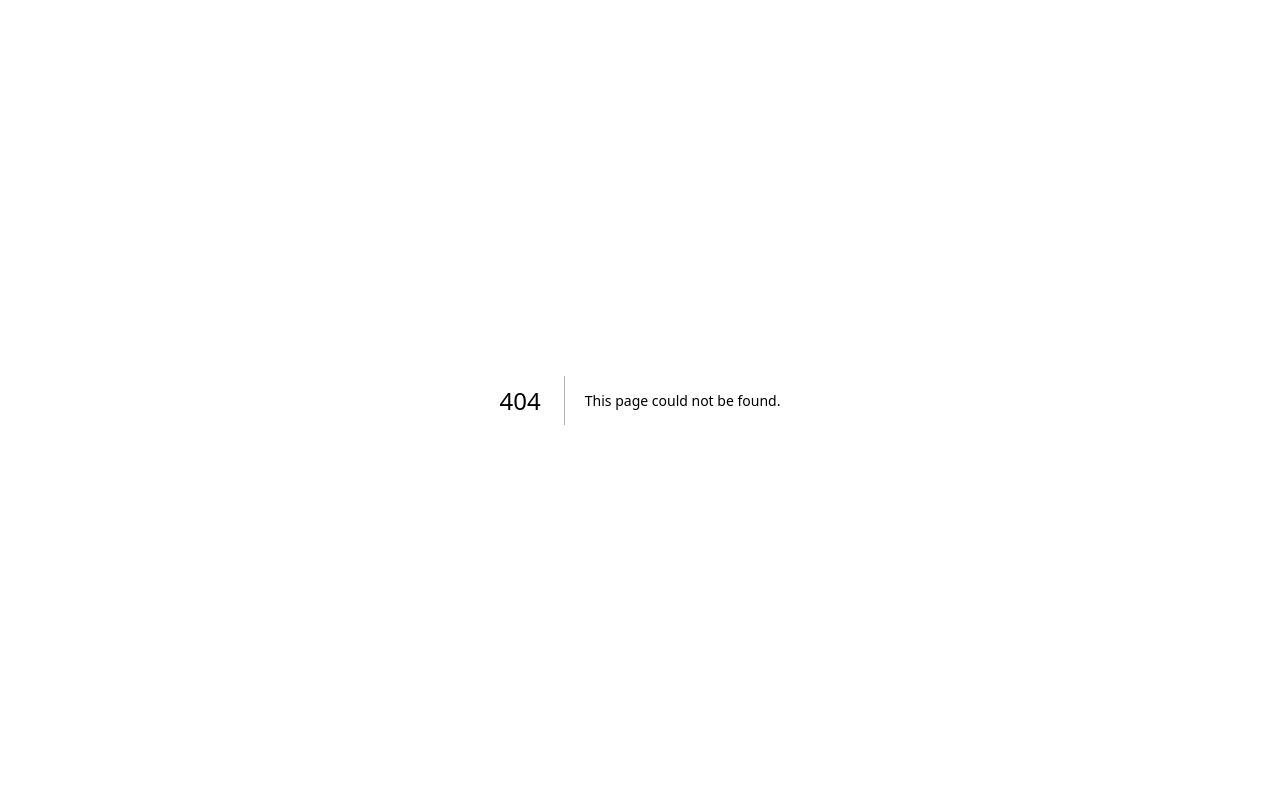
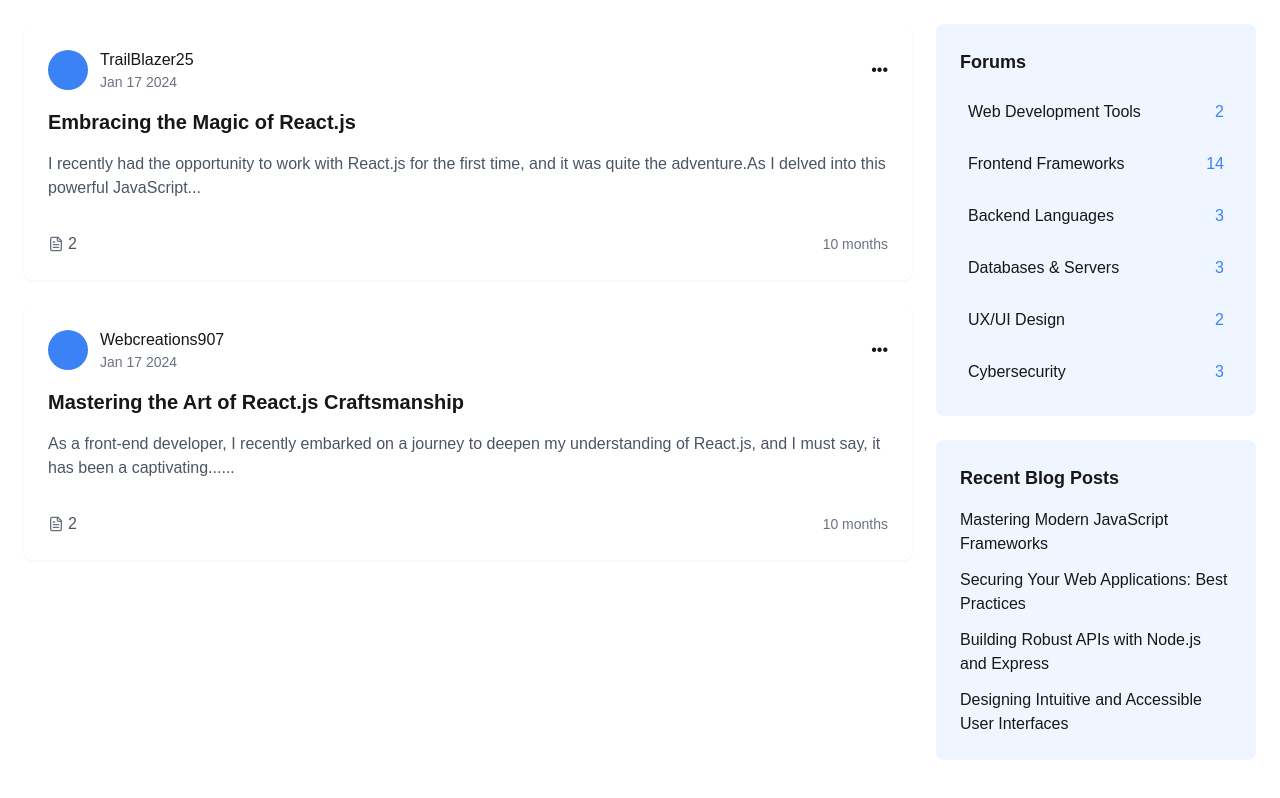
Before and after one commit to Code102SoftwareProject/skill-swap-hub, a Next.js app: page /forum in a window 1280 px wide. Before the commit this address had no page. Built offline with nearby package versions, Linux system fonts and the light colour scheme.

Commit message:
add ForumPage component and enhance SearchPopup with navigation functionality

```diff
--- /dev/null
+++ b/src/app/forum/page.tsx
@@ -0,0 +1,106 @@
+'use client';
+import React from 'react';
+import { FileText, MessageSquare, TrendingUp } from 'lucide-react';
+import Link from 'next/link';
+
+const ForumPage = () => {
+  const categories = [
+    { id: 1, name: 'Web Development Tools', count: 2 },
+    { id: 2, name: 'Frontend Frameworks', count: 14 },
+    { id: 3, name: 'Backend Languages', count: 3 },
+    { id: 4, name: 'Databases & Servers', count: 3 },
+    { id: 5, name: 'UX/UI Design', count: 2 },
+    { id: 6, name: 'Cybersecurity', count: 3 }
+  ];
+
+  const recentPosts = [
+    {
+      id: 1,
+      title: 'Embracing the Magic of React.js',
+      author: 'TrailBlazer25',
+      date: 'Jan 17 2024',
+      content: 'I recently had the opportunity to work with React.js for the first time, and it was quite the adventure.As I delved into this powerful JavaScript...',
+      likes: 2,
+      timeAgo: '10 months'
+    },
+    {
+      id: 2,
+      title: 'Mastering the Art of React.js Craftsmanship',
+      author: 'Webcreations907',
+      date: 'Jan 17 2024',
+      content: 'As a front-end developer, I recently embarked on a journey to deepen my understanding of React.js, and I must say, it has been a captivating......',
+      likes: 2,
+      timeAgo: '10 months'
+    }
+  ];
+
+  return (
+    <div className="max-w-7xl mx-auto p-6 flex gap-6">
+      <div className="flex-1 space-y-6">
+        {recentPosts.map(post => (
+          <div key={post.id} className="bg-white rounded-lg shadow-sm p-6 space-y-4">
+            <div className="flex items-center gap-3">
+              <div className="w-10 h-10 bg-blue-500 rounded-full" />
+              <div>
+                <div className="font-medium">{post.author}</div>
+                <div className="text-sm text-gray-500">{post.date}</div>
+              </div>
+              <button className="ml-auto">•••</button>
+            </div>
+
+            <h2 className="text-xl font-semibold">{post.title}</h2>
+            <p className="text-gray-600">{post.content}</p>
+
+            <div className="flex items-center justify-between pt-4">
+              <div className="flex items-center gap-4">
+                <div className="flex items-center gap-1">
+                  <FileText className="w-4 h-4 text-gray-500" />
+                  <span className="text-gray-600">{post.likes}</span>
+                </div>
+              </div>
+              <span className="text-sm text-gray-500">{post.timeAgo}</span>
+            </div>
+          </div>
+        ))}
+      </div>
+
+      <div className="w-80 space-y-6">
+        <div className="bg-blue-50 rounded-lg p-6">
+          <h2 className="text-lg font-semibold mb-4">Forums</h2>
+          <div className="space-y-3">
+            {categories.map(category => (
+              <Link
+                href={`/forum/${category.id}`}
+                key={category.id}
+                className="flex items-center justify-between p-2 hover:bg-blue-100 rounded transition-colors"
+              >
+                <span>{category.name}</span>
+                <span className="text-blue-500">{category.count}</span>
+              </Link>
+            ))}
+          </div>
+        </div>
+
+        <div className="bg-blue-50 rounded-lg p-6">
+          <h2 className="text-lg font-semibold mb-4">Recent Blog Posts</h2>
+          <div className="space-y-3">
+            <Link href="#" className="block hover:text-blue-500">
+              Mastering Modern JavaScript Frameworks
+            </Link>
+            <Link href="#" className="block hover:text-blue-500">
+              Securing Your Web Applications: Best Practices
+            </Link>
+            <Link href="#" className="block hover:text-blue-500">
+              Building Robust APIs with Node.js and Express
+            </Link>
+            <Link href="#" className="block hover:text-blue-500">
+              Designing Intuitive and Accessible User Interfaces
+            </Link>
+          </div>
+        </div>
+      </div>
+    </div>
+  );
+};
+
+export default ForumPage;
--- a/src/components/SerarchPopup.tsx
+++ b/src/components/SerarchPopup.tsx
@@ -5,6 +5,7 @@ import Image from 'next/image';
 import { motion, AnimatePresence } from 'framer-motion';
 import { useDebounce } from 'use-debounce';
 import DOMPurify from 'dompurify';
+import { useRouter } from 'next/navigation'; // Changed to next/navigation for App Router
 
 interface SearchResult {
   id: string;
@@ -15,6 +16,7 @@ interface SearchResult {
   lastActive: string;
   image: string;
   score: number;
+ // slug: string;
 }
 
 interface SearchPopupProps {
@@ -23,6 +25,7 @@ interface SearchPopupProps {
 }
 
 const SearchPopup: React.FC<SearchPopupProps> = ({ isOpen, onClose }) => {
+  const router = useRouter();
   const [searchTerm, setSearchTerm] = useState('');
   const [debouncedSearch] = useDebounce(searchTerm, 300);
   const [results, setResults] = useState<SearchResult[]>([]);
@@ -88,6 +91,13 @@ const SearchPopup: React.FC<SearchPopupProps> = ({ isOpen, onClose }) => {
     }
   };
 
+  const handleResultClick = (result: SearchResult) => {
+    handleClose();
+
+    router.push(`/forum`);
+    //router.push(`/forum/${result.slug}`);
+  };
+
   return (
     <AnimatePresence>
       {isOpen && (
@@ -107,7 +117,6 @@ const SearchPopup: React.FC<SearchPopupProps> = ({ isOpen, onClose }) => {
             onClick={e => e.stopPropagation()}
           >
             <div className="p-4 relative">
-              {/* Close button in top-right corner */}
               <button
                 onClick={handleClose}
                 className="absolute right-4 top-4 hover:bg-gray-100 p-2 rounded-full transition-colors duration-200"
@@ -126,7 +135,6 @@ const SearchPopup: React.FC<SearchPopupProps> = ({ isOpen, onClose }) => {
                   placeholder="Search threads.."
                   className="w-full px-4 py-2 pr-20 border rounded-lg focus:ring-2 focus:ring-blue-500 focus:border-transparent transition-all duration-200"
                 />
-                {/* Clear button inside search input */}
                 {searchTerm && (
                   <button
                     onClick={handleClearSearch}
@@ -156,6 +164,7 @@ const SearchPopup: React.FC<SearchPopupProps> = ({ isOpen, onClose }) => {
                     animate={{ opacity: 1, y: 0 }}
                     transition={{ delay: index * 0.1 }}
                     className="bg-[#3B82B3] rounded-lg p-4 text-white flex items-start gap-4 hover:bg-[#2C6A94] transition-colors duration-200 cursor-pointer"
+                    onClick={() => handleResultClick(result)}
                   >
                     <div className="w-20 h-20 flex-shrink-0 overflow-hidden rounded">
                       <Image
```
